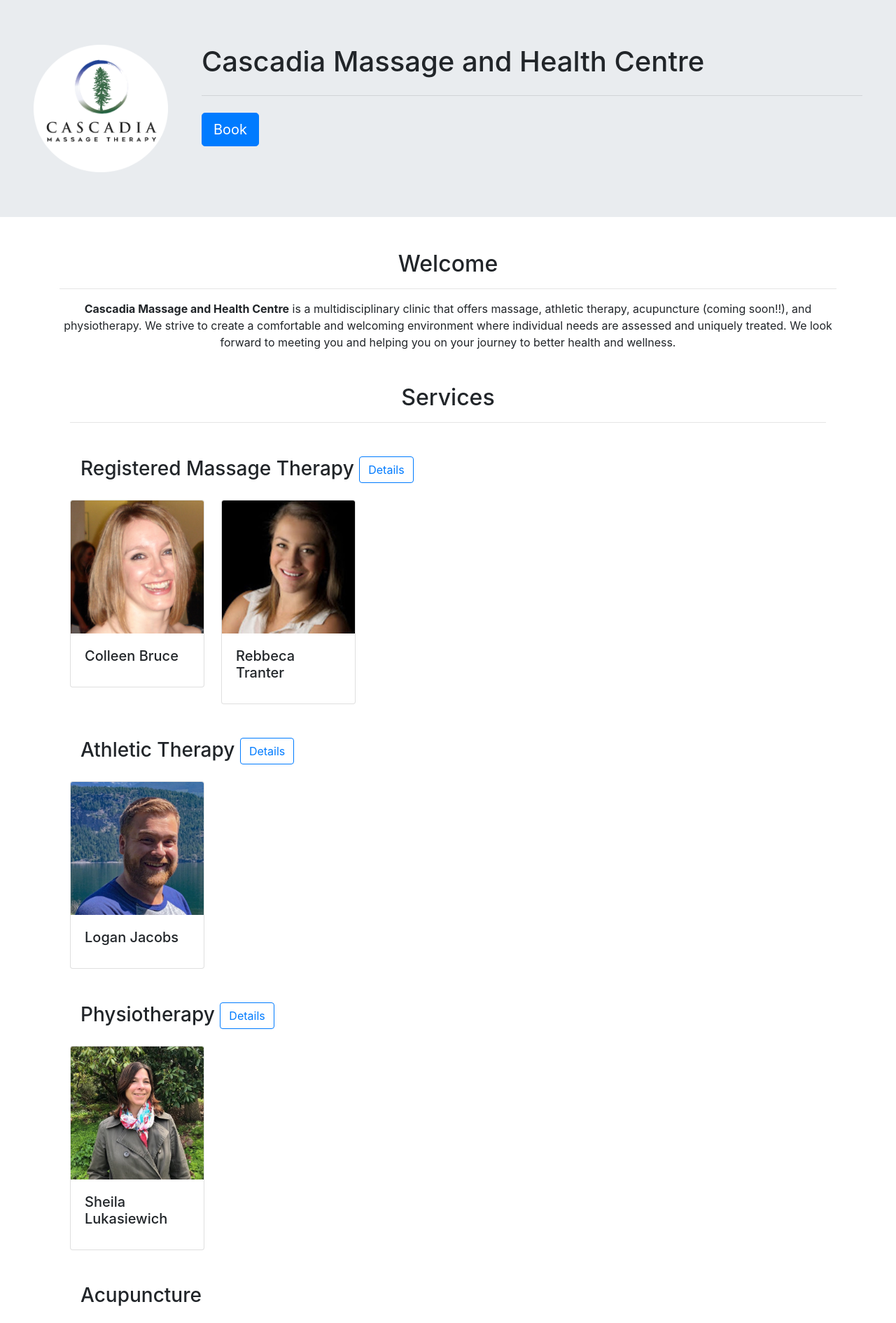
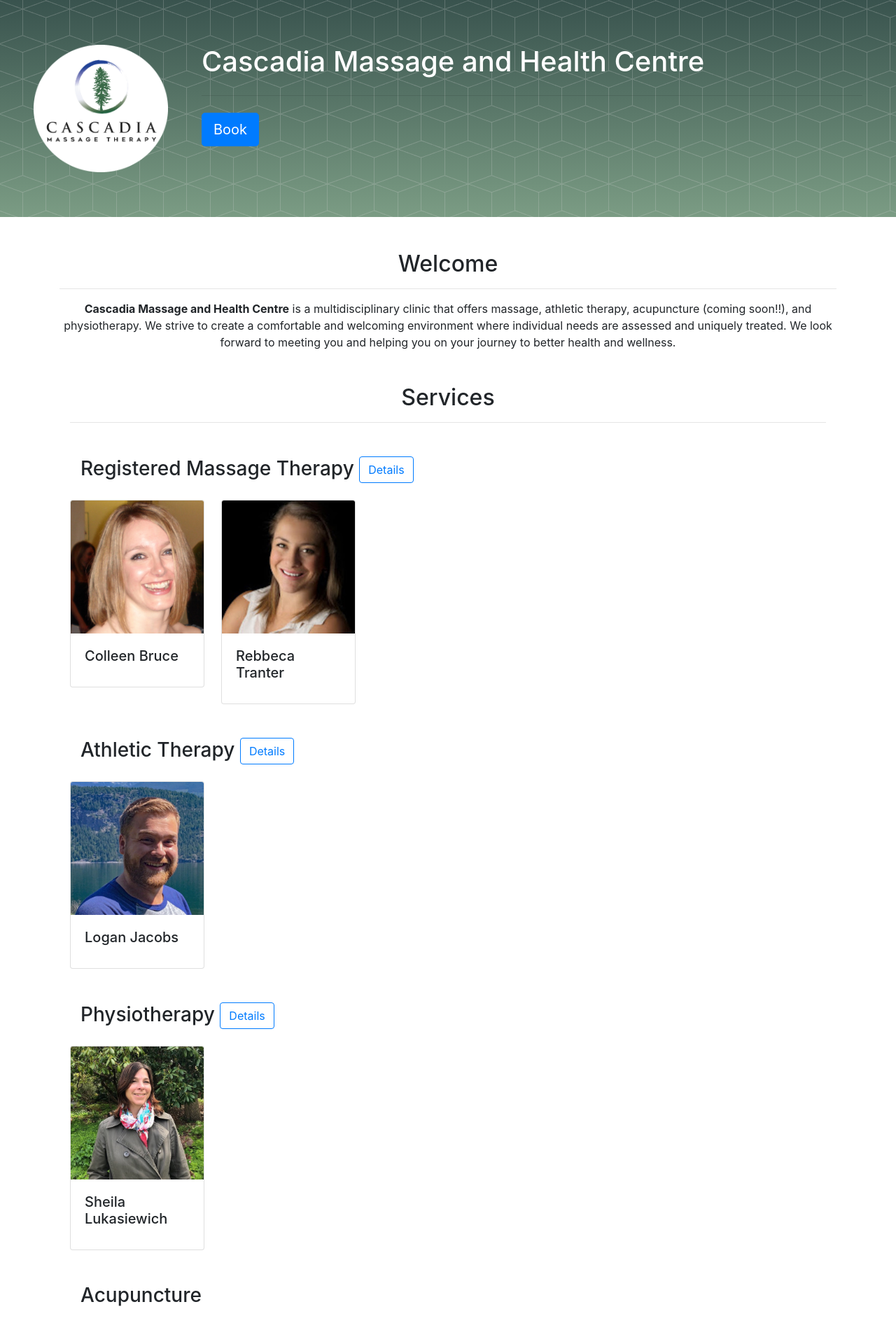
Before and after one commit to cbrucermt/cascadiahealth, a Jekyll site: the page built from index.html, in a window 1280 px wide. Shown: the top 1890 px of the page at 70% size. Built offline with Jekyll 4.4.1, drawn with Linux system fonts in a browser that asks for light colours; some web fonts are replaced; the list of posts is cut into pages by our own code.

Commit message:
Add some coloring to jumbotron banner

```diff
--- a/css/main.scss
+++ b/css/main.scss
@@ -6,3 +6,8 @@
 
 // Import partials from `sass_dir` (defaults to `_sass`)
 // @import "mixins";
+
+.cascadia-banner {
+  background-image: url('/img/bg-pattern.png'), linear-gradient(to bottom, #39534E, #7B9C84);
+  color: white;
+}
```
Also changed, not shown: img/cascadia-color-palette.png (added).
